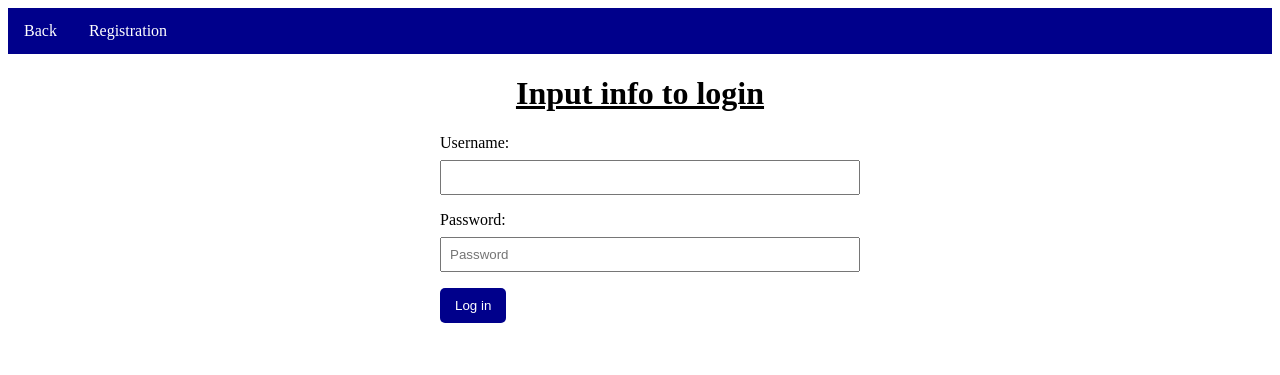
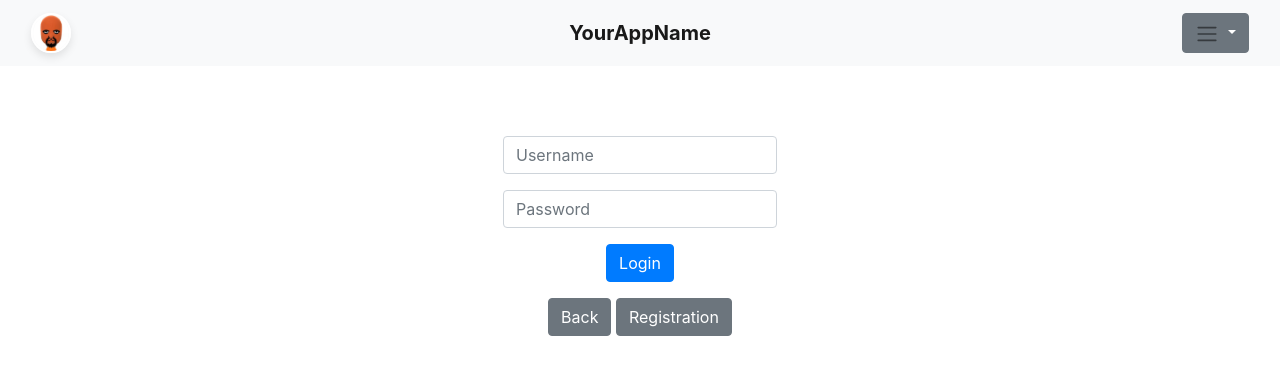
Before and after one commit to Robert-Lucas7/ECM2434_Group_Software_Project, a Django app: page /project/login/ in a window 1280 px wide. Shown: the top 375 px of the page. Run offline with Django 5.2, Linux system fonts and the light colour scheme; some libraries are stand-ins or nearby versions.

Commit message:
changed style of login pages

```diff
--- a/sustainability_project/project/templates/project/login.html
+++ b/sustainability_project/project/templates/project/login.html
@@ -1,70 +1,34 @@
-<!DOCTYPE html>
-<html lang="en">
-<head>
-  <meta charset="UTF-8">
-  <meta name="viewport" content="width=device-width, initial-scale=1.0">
-  <title>Registration Page</title>
-  <style>
-    body {
-      font-family: TimesNewRoman;
-    }
-    form {
-      max-width: 400px;
-      margin: 20px auto;
-    }
-    label {
-      display: block;
-      margin-bottom: 8px;
-    }
-    input {
-      width: 100%;
-      padding: 8px;
-      margin-bottom: 16px;
-    }
-    button {
-      background-color: darkblue;
-      color: white;
-      padding: 10px 15px;
-      border: none;
-      border-radius: 5px;
-      cursor: pointer;
-    }
-    ul {
-     list-style-type: none;
-      margin: 0;
-      padding: 0;
-      overflow: hidden;
-      background-color: darkblue;
-    }
-    li {
-      float: left;
-    }
-    li a {
-     display: block;
-     color: white;
-     text-align: center;
-     padding: 14px 16px;
-     text-decoration: none;
-    }
-  </style>
-</head>
-<body>
-  <ul>
-  <li><a href="{% url 'index' %}">Back</a></li>
-  <li><a href="{% url 'registration' %}">Registration</a></li>
-</ul>
+{% extends 'base.html' %}
 
-  <h1 align="center" underline><u>Input info to login</u></h1>
+{% block content %}
 
-  <form id="registrationForm" method="post">
-    {% csrf_token %}
-    {{form.username.label_tag}}
-    {{form.username}}
-    {{form.password.label_tag}}
-    {{form.password}}
-    <button type="submit" >Log in</button>
-  </form>
+    <!-- Container for the Login Form, centered with similar styling to profile-container -->
+    <div class="profile-container" style="margin-top: 50px;">
+        <!-- Login Form -->
+        <form method="post" action="{% url 'login' %}">
+            {% csrf_token %}
 
 
-</body>
-</html>
+            <!-- Username Input -->
+            <div class="form-group">
+                <input type="text" name="username" class="form-control" placeholder="Username" required>
+            </div>
+
+            <!-- Password Input -->
+            <div class="form-group">
+                <input type="password" name="password" class="form-control" placeholder="Password" required>
+            </div>
+
+            <!-- Submit Button -->
+            <div class="form-group">
+                <button type="submit" class="btn btn-primary">Login</button>
+            </div>
+
+        </form>
+        <div class="form-group">
+          <a href="{% url 'index' %}" class="btn btn-secondary">Back</a>
+          <a href="{% url 'registration' %}" class="btn btn-secondary">Registration</a>
+      </div>
+    </div>
+
+{% endblock %}
```
Also changed, not shown: sustainability_project/project/templates/project/registration.html (+113 -31 lines).
